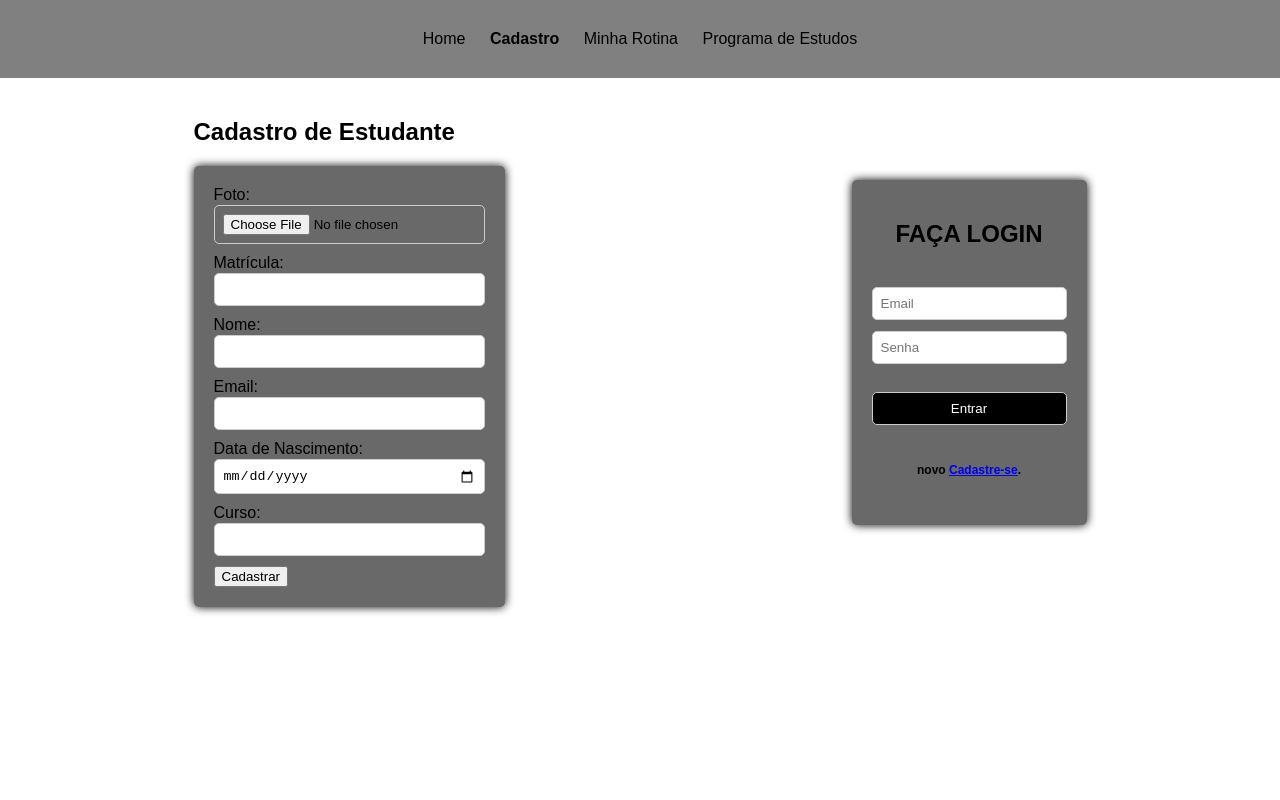
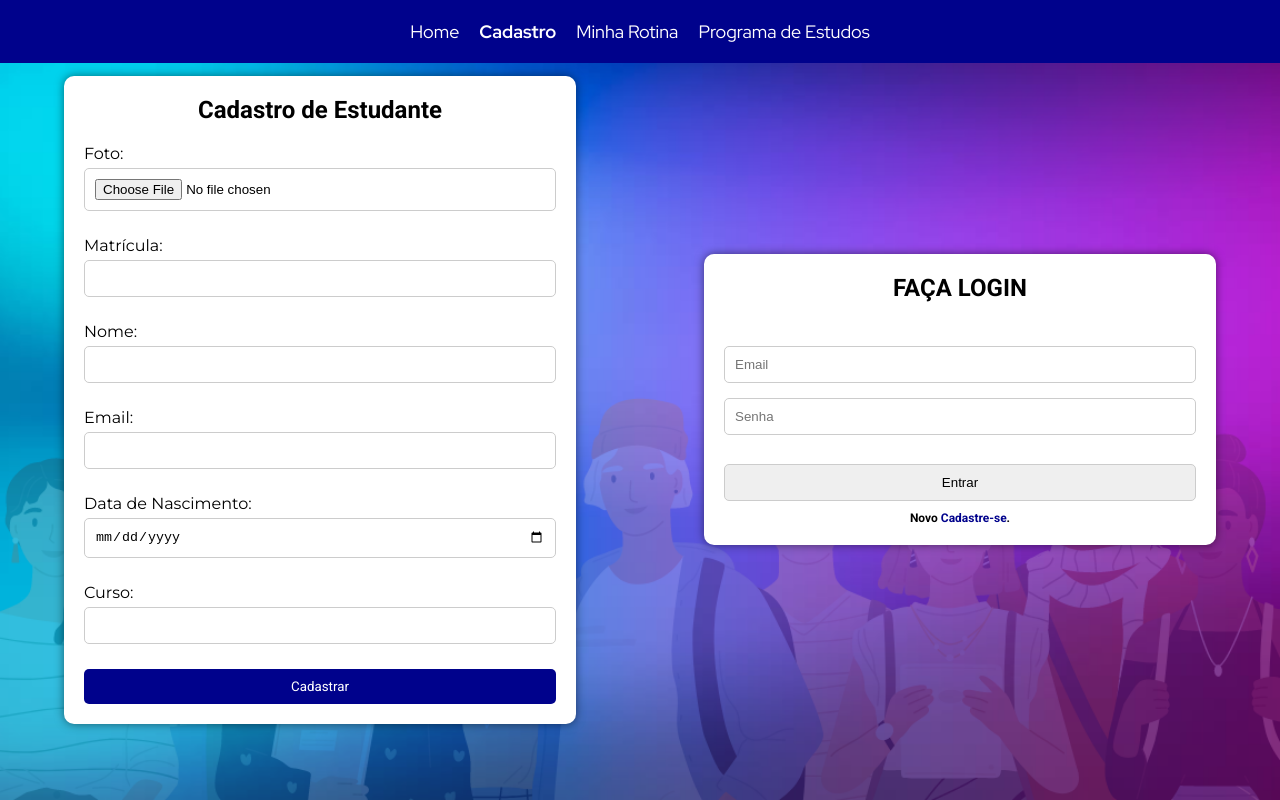
Before and after one commit to chicote444/WebMinds, a website: page Cadastro_Estudante/one.html in a window 1280 px wide. Drawn offline with Linux system fonts and the light colour scheme.

Commit message:
Add files via upload

```diff
--- a/Cadastro_Estudante/one.html
+++ b/Cadastro_Estudante/one.html
@@ -4,152 +4,31 @@
     <meta charset="UTF-8" />
     <meta name="viewport" content="width=device-width, initial-scale=1.0" />
     <title>Cadastro de Estudante</title>
-    <link rel="stylesheet" href="styles.css" />
-    <style>
-      body {
-        font-family: Arial, sans-serif;
-        margin: 0;
-        padding: 0;
-      }
-
-      header {
-        background-color: rgba(128, 128, 128);
-        color: rgb(128, 128, 128);
-        padding: 20px;
-        text-align: center;
-      }
-
-      nav {
-        background-color: rgb(128, 128, 128);
-        color: rgb(128, 128, 128);
-        padding: 10px;
-        text-align: center;
-      }
-
-      nav a {
-        color: rgb(0, 0, 0); /* cor das letras la de cima */
-        text-decoration: none;
-        margin: 0 10px;
-      }
-
-      section {
-        padding: 20px;
-      }
-
-      footer {
-        background-color: rgb(128, 128, 128);
-        color: rgb(128, 128, 128);
-        padding: 20px;
-        text-align: center;
-      }
-
-      html,
-      body {
-        height: 100%;
-        margin: 0;
-        overflow: hidden;
-      }
-
-      h2 {
-        color: #000000;
-      }
-
-      form {
-        max-width: 300px;
-        margin: 0 auto;
-        background-color: #696969ff;
-        padding: 20px;
-        border-radius: 5px;
-        box-shadow: 0 0 10px rgb(0, 0, 0);
-      }
-
-      label {
-        display: block;
-        margin-bottom: 1px;
-        color: #000000; /* cor das letras dos campos*/
-      }
-
-      input {
-        width: 100%;
-        padding: 8px;
-        margin-bottom: 10px;
-        box-sizing: border-box;
-        border: 1px solid #ccc;
-        border-radius: 5px;
-        /* Adicionando bordas arredondadas às caixas de input */
-      }
-
-      input[type="submit"] {
-        background-color: #000000;
-        color: white;
-        cursor: pointer;
-      }
-
-      input[type="submit"]:hover {
-        background-color: #000000;
-      }
-
-      .div-maior {
-        display: flex;
-        height: 100%;
-      }
-
-      .div-menor {
-        display: flex;
-        align-items: center;
-        justify-content: center;
-        border: 0px Mightblue rgba(128, 128, 128);
-      }
-
-      .div-menor-esquerda {
-        order: -1;
-      }
-
-      .div-menor-direita {
-        order: 1;
-        background-image: url("../images/mulher2.jpg");
-        background-size: 110% 110%;
-        background-position: center;
-      }
-
-      section {
-        display: flex;
-        justify-content: space-around;
-        align-items: center;
-      }
-    </style>
+    <link rel="stylesheet" href="../cadastro_estudante/styles.css" />
+    <link rel="preconnect" href="https://fonts.googleapis.com" />
+    <link rel="preconnect" href="https://fonts.gstatic.com" crossorigin />
+    <link href="https://fonts.googleapis.com/css2?family=Montserrat:ital,wght@0,100..900;1,100..900&family=Red+Hat+Display:ital,wght@0,300..900;1,300..900&family=Roboto:ital,wght@0,100;0,300;0,400;0,500;0,700;0,900;1,100;1,300;1,400;1,500;1,700;1,900&display=swap" rel="stylesheet"/>
 </head>
 <body>
     <header>
         <nav>
-        <a href="home.html">Home</a>
-        <a href="cadastro"><strong>Cadastro</strong></a>
-        <a href="minharotina.html"> Minha Rotina</a>
-        <a href="index.html">Programa de Estudos</a>
+            <a href="../pagina_inicial/html/home.html">Home</a>
+            <a href="../cadastro_estudante/one.html"><strong>Cadastro</strong></a>
+            <a href="../minha_rotina/minharotina.html">Minha Rotina</a>
+            <a href="../programa_estudos/index.html">Programa de Estudos</a>
         </nav>
-      <title>Cadastro de Estudante</title>
     </header>
     <section>
         <div class="container">
             <h2>Cadastro de Estudante</h2>
-        <form id="registerForm" id="registerForm" onsubmit="return cadastro(event)">
+            <form id="registerForm" onsubmit="return cadastro(event)">
                 <div class="form-group">
                     <label for="foto">Foto:</label>
-            <input
-              type="file"
-              id="register-foto"
-              name="foto"
-              accept="image/*"
-            />
+                    <input type="file" id="register-foto" name="foto" accept="image/*" />
                 </div>
                 <div class="form-group">
                     <label for="matricula">Matrícula:</label>
-            <input
-              type="text"
-              id="resgister-matricula"
-              name="matricula"
-              required
-            />
+                    <input type="text" id="register-matricula" name="matricula" required />
                 </div>
                 <div class="form-group">
                     <label for="nome">Nome:</label>
@@ -161,12 +40,7 @@
                 </div>
                 <div class="form-group">
                     <label for="register-data-nascimento">Data de Nascimento:</label>
-            <input
-              type="date"
-              id="register-data-nascimento"
-              name="data-nascimento"
-              required
-            />
+                    <input type="date" id="register-data-nascimento" name="data-nascimento" required />
                 </div>
                 <div class="form-group">
                     <label for="curso">Curso:</label>
@@ -179,44 +53,26 @@
             <form onsubmit="return loginRedirecionar(event)" id="loginForm">
                 <h2 style="text-align: center">FAÇA LOGIN</h2>
                 <br />
-
                 <label for="email"></label>
-          <input
-            type="email"
-            id="email"
-            placeholder="Email"
-            onfocus="limparTexto(this)"
-            onblur="restaurarTexto(this)"
-            required
-          />
+                <input type="email" id="email" placeholder="Email" required />
                 <br />
-
                 <label for="password"></label>
-          <input
-            type="password"
-            id="password"
-            placeholder="Senha"
-            onfocus="limparTexto(this)"
-            onblur="restaurarTexto(this)"
-            required
-          />
-          <br />
-          <br />
-
+                <input type="password" id="password" placeholder="Senha" required />
+                <br /><br />
                 <input type="submit" value="Entrar" />
                 <h6 style="text-align: center; font-size: 12px">
-            novo <a href="../html/av1_cadastro.html">Cadastre-se</a>.
+                    Novo <a href="../html/av1_cadastro.html">Cadastre-se</a>.
                 </h6>
             </form>
         </div>
     </section>
 
     <script>
-        function cadastro(event){
+        function cadastro(event) {
             event.preventDefault();
 
             const registerForm = document.getElementById("registerForm");
-            const values = Object.fromEntries(new FormData(registerForm))
+            const values = Object.fromEntries(new FormData(registerForm));
 
             fetch("http://localhost:3000/register", {
                 method: "POST",
@@ -235,9 +91,7 @@
 
         function loginRedirecionar(event) {
             event.preventDefault();
-        const loginFormulario = document.getElementById("loginForm");
             console.log("login");
-
             return false;
         }
     </script>
--- /dev/null
+++ b/Cadastro_Estudante/styles.css
@@ -0,0 +1,119 @@
+* {
+  padding: 0;
+  margin: 0;
+  box-sizing: border-box;
+}
+
+body {
+  font-family: 'Montserrat', sans-serif;
+  height: 100vh;
+  display: flex;
+  flex-direction: column;
+  align-items: center;
+  justify-content: center;
+  background-image: url('../cadastro_estudante/img/back.png');
+  background-size: cover;
+  background-position: center;
+  overflow: hidden;
+}
+
+header {
+  position: absolute;
+  top: 0;
+  width: 100%;
+  display: flex;
+  justify-content: center;
+  background-color: #00028C;
+  padding: 20px;
+  z-index: 100;
+}
+
+nav {
+  display: flex;
+  gap: 20px;
+}
+
+nav a {
+  color: white;
+  text-decoration: none;
+  font-family: 'Red Hat Display', sans-serif;
+  font-size: 18px;
+}
+
+section {
+  width: 100%;
+  display: flex;
+  justify-content: space-around;
+  align-items: center;
+}
+
+.container {
+  width: 40%;
+  min-width: 300px;
+  background-color: white;
+  padding: 20px;
+  border-radius: 10px;
+  box-shadow: 0 0 10px rgba(0, 0, 0, 0.5);
+}
+
+h2 {
+  font-family: 'Roboto', sans-serif;
+  margin-bottom: 20px;
+  text-align: center;
+}
+
+.form-group {
+  margin-bottom: 15px;
+}
+
+label {
+  display: block;
+  margin-bottom: 5px;
+  color: #000;
+}
+
+input {
+  width: 100%;
+  padding: 10px;
+  margin-bottom: 10px;
+  border: 1px solid #ccc;
+  border-radius: 5px;
+}
+
+button[type="submit"] {
+  width: 100%;
+  padding: 10px;
+  background-color: #00028C;
+  color: white;
+  border: none;
+  border-radius: 5px;
+  cursor: pointer;
+  font-family: 'Roboto', sans-serif;
+}
+
+button[type="submit"]:hover {
+  background-color: #0001A7;
+}
+
+.div-menor {
+  width: 40%;
+  min-width: 300px;
+  background-color: white;
+  padding: 20px;
+  border-radius: 10px;
+  box-shadow: 0 0 10px rgba(0, 0, 0, 0.5);
+}
+
+h6 {
+  text-align: center;
+  font-family: 'Roboto', sans-serif;
+}
+
+h6 a {
+  color: #00028C;
+  text-decoration: none;
+}
+
+h6 a:hover {
+  text-decoration: underline;
+}
```
Also changed, not shown: Cadastro_Estudante/img/back.png (added), Cadastro_Estudante/img/logo.png (added). Lines whose indentation alone changed are shown as unchanged.
